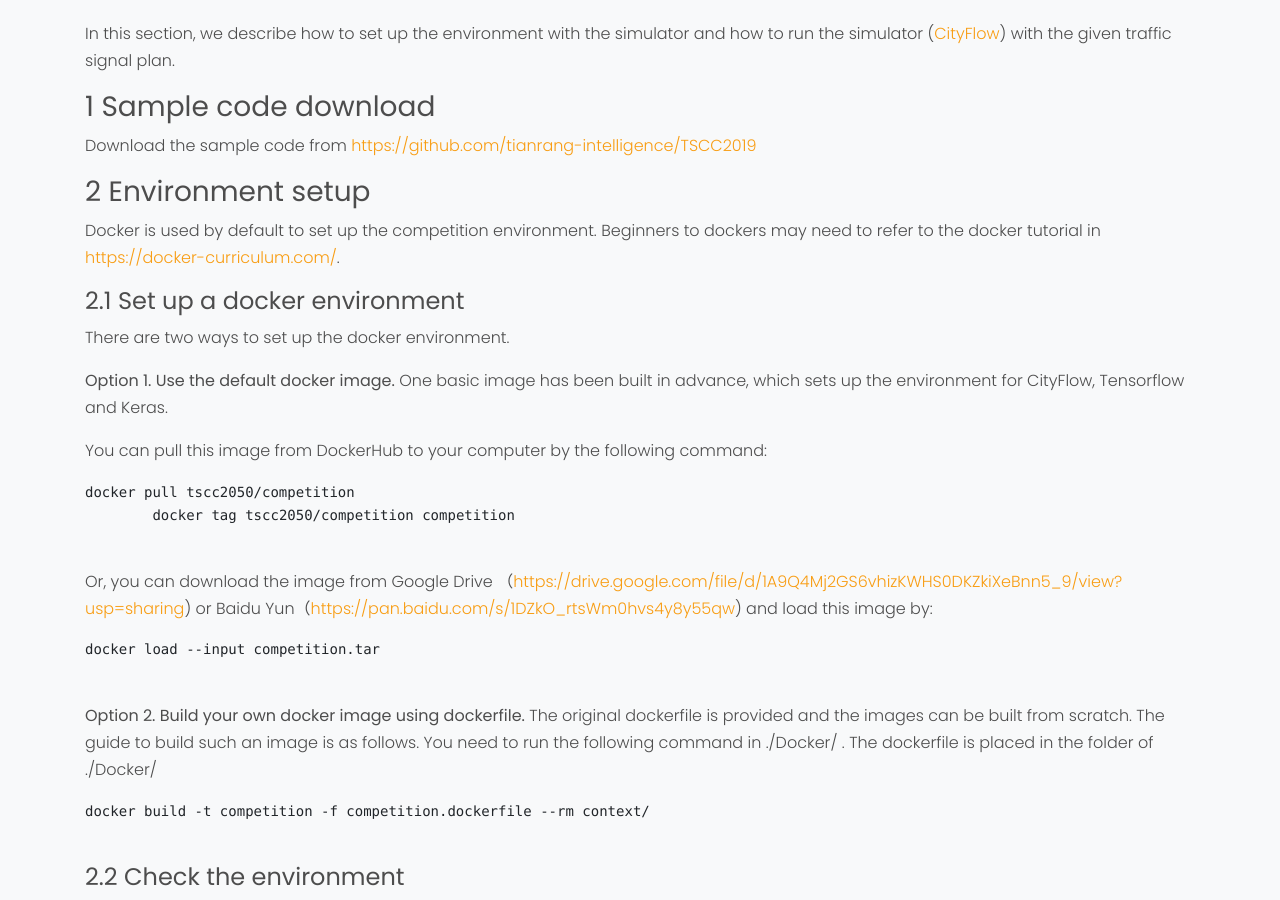
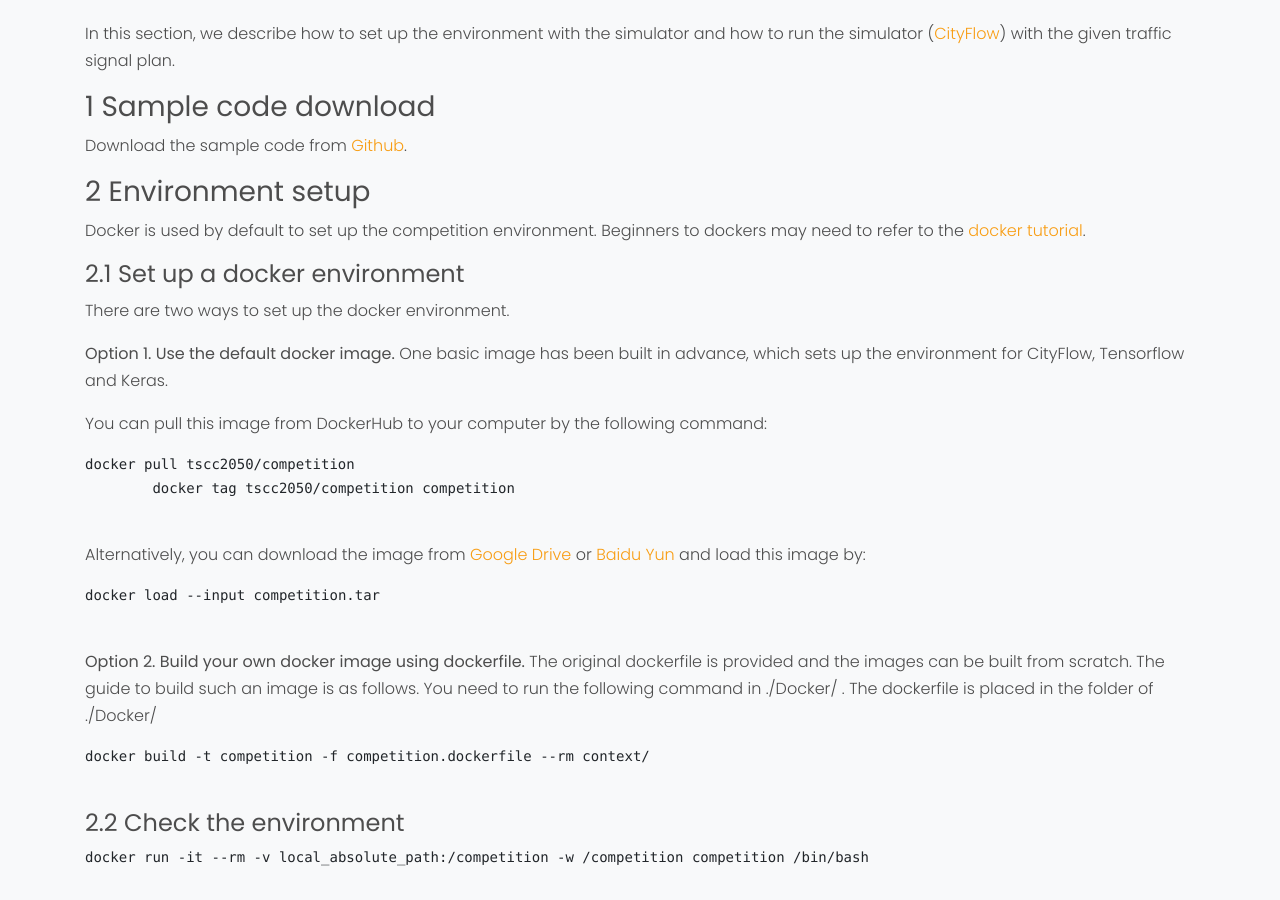
Before and after one commit to traffic-signal-control/TSCC2019, a plain HTML site: page simulator.html in a window 1280 px wide. Shown: the part 860-1760 px from the top of the page. Drawn offline with Linux system fonts and the light colour scheme; files whose address does not match are found by name; a web font is replaced by a local one.

Commit message:
modify urls

```diff
--- a/simulator.html
+++ b/simulator.html
@@ -100,10 +100,10 @@
         <p>In this section, we describe how to set up the environment with the simulator and how to run the simulator (<a href="https://cityflow.readthedocs.io/en/latest/index.html">CityFlow</a>) with the given traffic signal plan. </p>
 
         <h3 id="1-sample-code-download">1 Sample code download</h3>
-        <p>Download the sample code from <a href="https://github.com/tianrang-intelligence/TSCC2019">https://github.com/tianrang-intelligence/TSCC2019</a></p>
+        <p>Download the sample code from <a href="https://github.com/traffic-signal-control/sample-code">Github</a>.</p>
 
         <h3 id="2-environment-setup">2 Environment setup</h3>
-        <p>Docker is used by default to set up the competition environment. Beginners to dockers may need to refer to the docker tutorial in <a href="https://docker-curriculum.com/">https://docker-curriculum.com/</a>. </p>
+        <p>Docker is used by default to set up the competition environment. Beginners to dockers may need to refer to the <a href="https://docker-curriculum.com/">docker tutorial</a>. </p>
 
         <h4 id="2-1-set-up-a-docker-environment">2.1 Set up a docker environment</h4>
         <p>There are two ways to set up the docker environment.</p>
@@ -113,8 +113,8 @@
         <pre><code class="lang-bash">docker pull tscc2050/competition
         docker <span class="hljs-keyword">tag</span> <span class="hljs-title">tscc2050</span>/competition competition
         </code></pre>
-        <p>Or, you can download the image from Google Drive （<a href="https://drive.google.com/file/d/1A9Q4Mj2GS6vhizKWHS0DKZkiXeBnn5_9/view?usp=sharing）">https://drive.google.com/file/d/1A9Q4Mj2GS6vhizKWHS0DKZkiXeBnn5_9/view?usp=sharing</a>) or
-        Baidu Yun（<a href="https://pan.baidu.com/s/1DZkO_rtsWm0hvs4y8y55qw）">https://pan.baidu.com/s/1DZkO_rtsWm0hvs4y8y55qw</a>) and load this image by:</p>
+        <p>Alternatively, you can download the image from <a href="https://drive.google.com/file/d/1A9Q4Mj2GS6vhizKWHS0DKZkiXeBnn5_9/view?usp=sharing）">Google Drive</a> or
+        <a href="https://pan.baidu.com/s/1DZkO_rtsWm0hvs4y8y55qw）">Baidu Yun</a> and load this image by:</p>
         <pre><code class="lang-bash">docker <span class="hljs-built_in">load</span> <span class="hljs-comment">--input competition.tar</span>
         </code></pre>
 
```
Also changed, not shown: data_description.html (+1 -1 lines), sample_code.html (+4 -5 lines).
